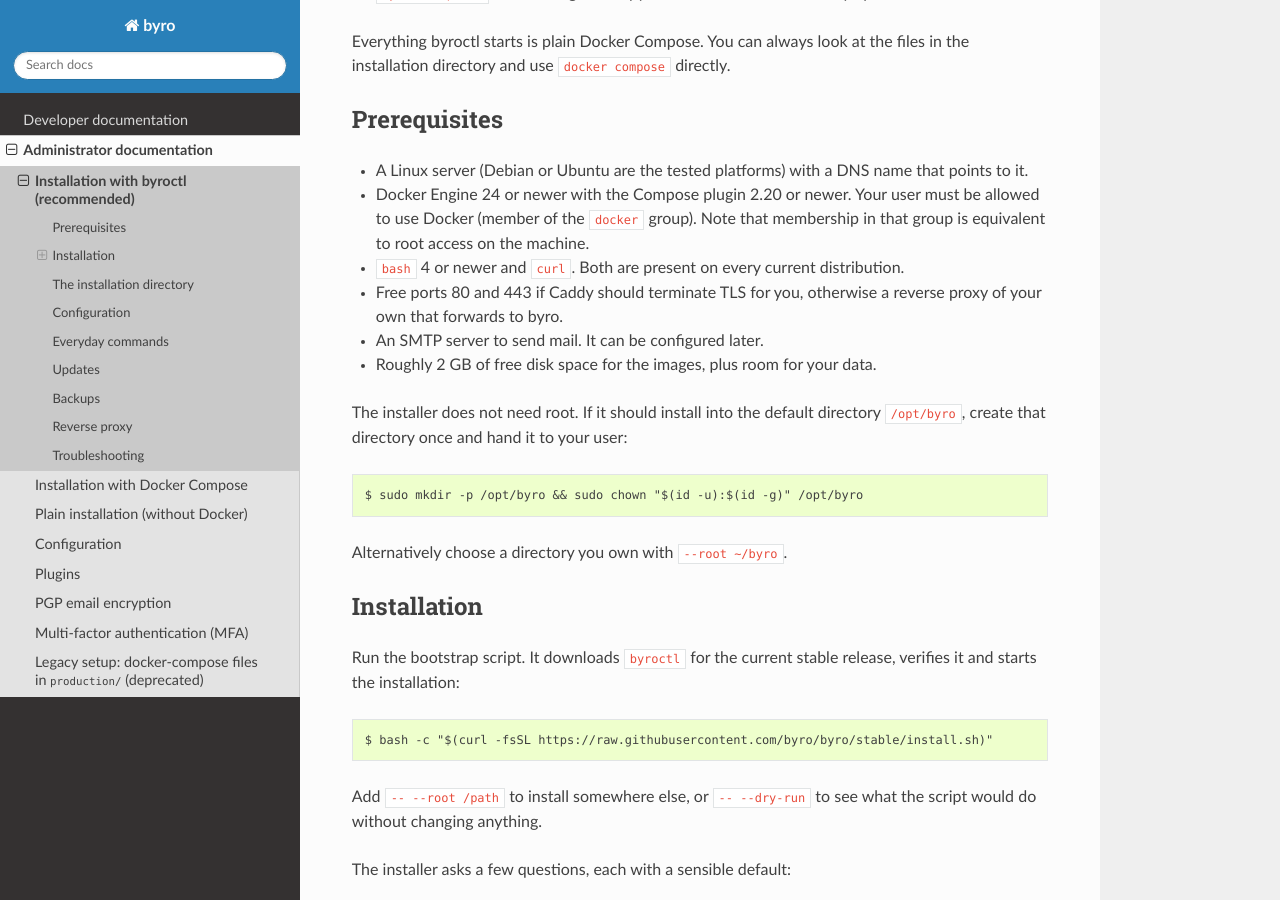
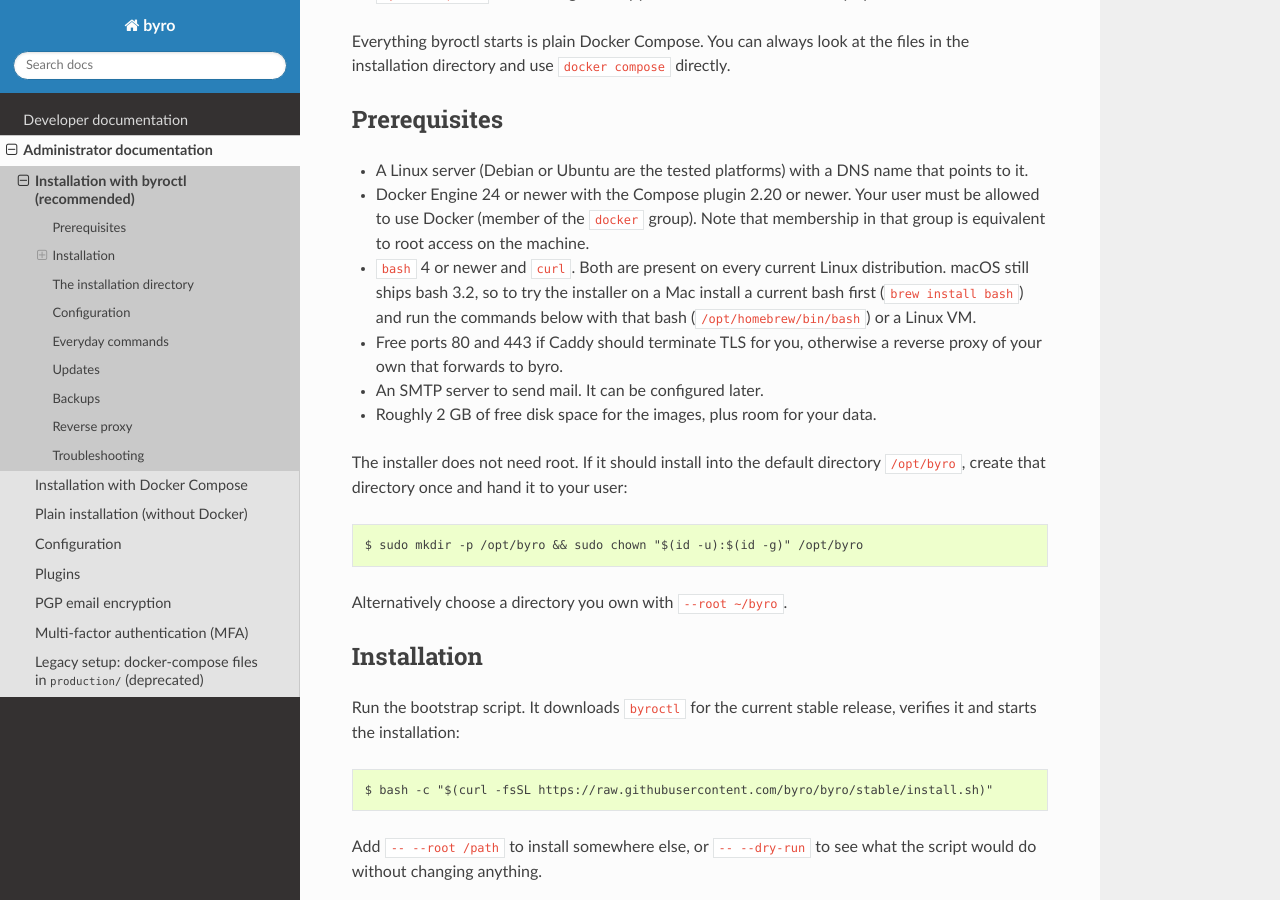
Before and after one commit to byro/byro, a Sphinx documentation site: the page built from docs/administrator/installation-byroctl.rst, in a window 1280 px wide and 900 px high, scrolled down 445 px. Built offline with Sphinx 7.4.7 and the Read the Docs theme 3.1.0, drawn with Linux system fonts in a browser that asks for light colours; the version number is read from the project's files by our own code.

Commit message:
docs: note that macOS needs a Homebrew bash for the installer

```diff
--- a/docs/administrator/installation-byroctl.rst
+++ b/docs/administrator/installation-byroctl.rst
@@ -27,8 +27,10 @@
 * Docker Engine 24 or newer with the Compose plugin 2.20 or newer. Your user
   must be allowed to use Docker (member of the ``docker`` group). Note that
   membership in that group is equivalent to root access on the machine.
-* ``bash`` 4 or newer and ``curl``. Both are present on every current
-  distribution.
+* ``bash`` 4 or newer and ``curl``. Both are present on every current Linux
+  distribution. macOS still ships bash 3.2, so to try the installer on a Mac
+  install a current bash first (``brew install bash``) and run the commands
+  below with that bash (``/opt/homebrew/bin/bash``) or a Linux VM.
 * Free ports 80 and 443 if Caddy should terminate TLS for you, otherwise a
   reverse proxy of your own that forwards to byro.
 * An SMTP server to send mail. It can be configured later.
```
